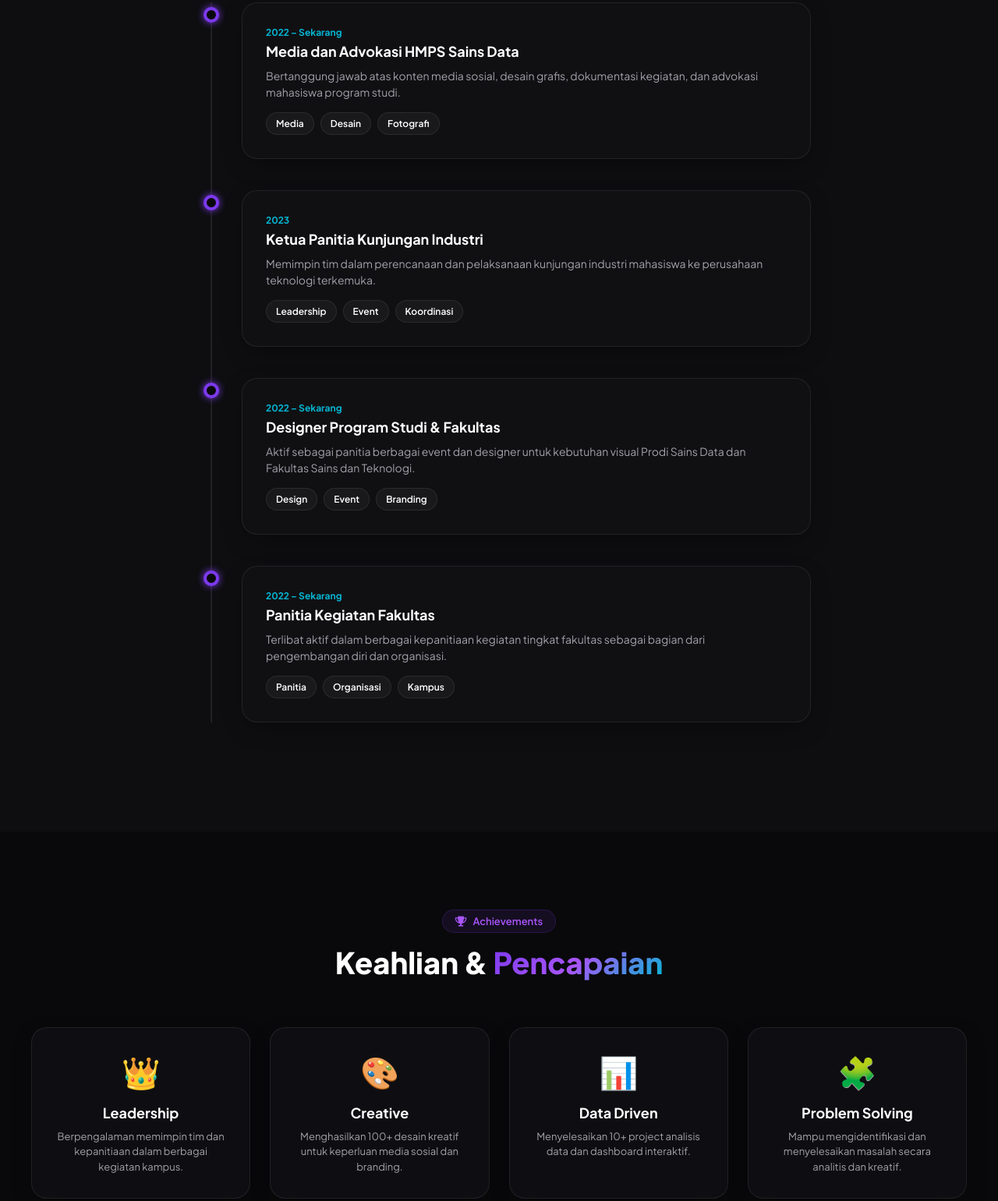
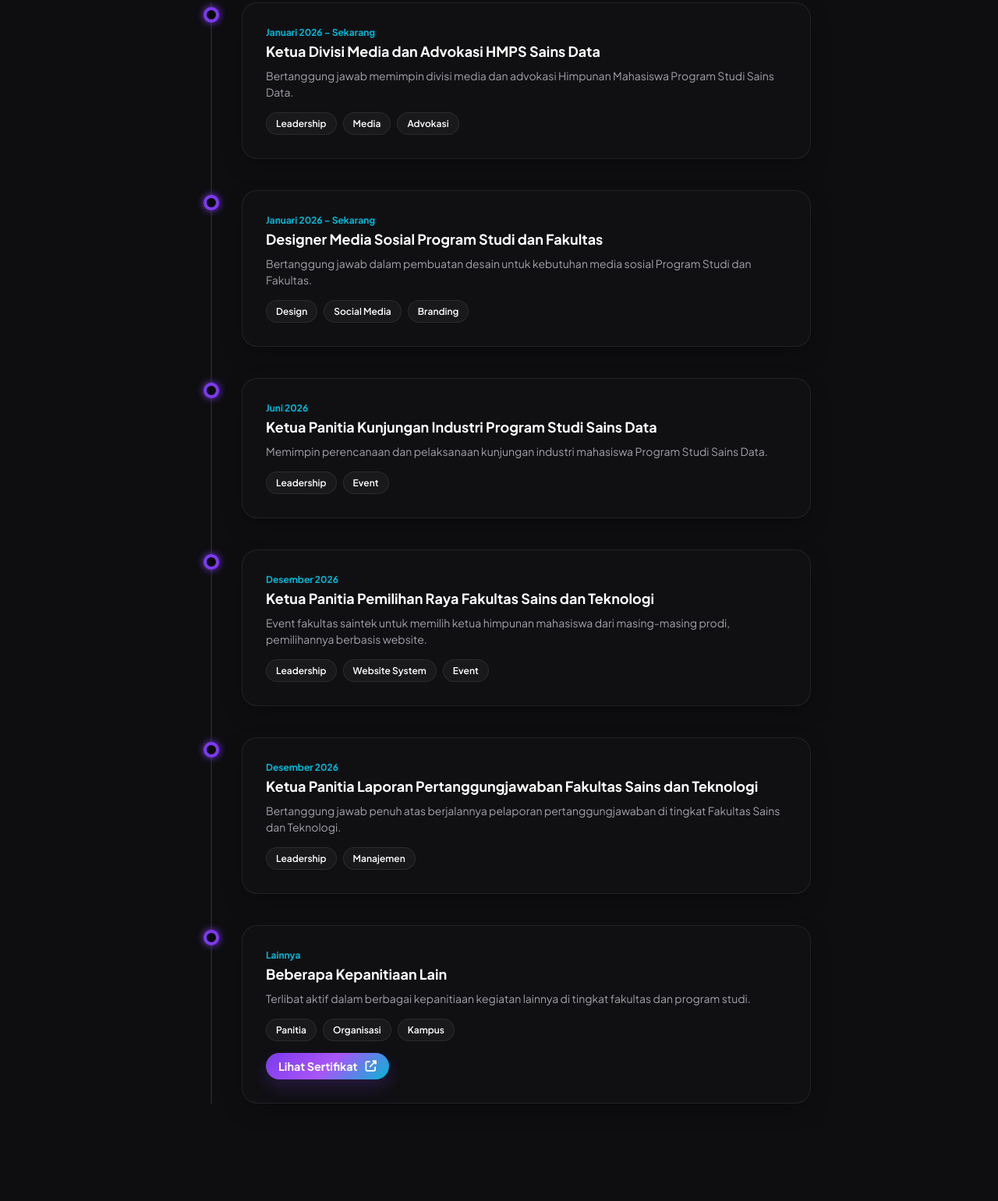
Before and after one commit to galihfaajar/portofolio, a plain HTML site: page index.html in a window 1280 px wide. Shown: the part 10199-11740 px from the top of the page at 78% size. Drawn offline with Linux system fonts and the light colour scheme.

Commit message:
Update pengalaman organisasi

```diff
--- a/index.html
+++ b/index.html
@@ -473,57 +473,81 @@
           <div class="org-item reveal">
             <div class="org-dot"></div>
             <div class="org-body">
-              <div class="org-yr">2022 – Sekarang</div>
-              <h3>Media dan Advokasi HMPS Sains Data</h3>
+              <div class="org-yr">Januari 2026 – Sekarang</div>
+              <h3>Ketua Divisi Media dan Advokasi HMPS Sains Data</h3>
               <p>
-                Bertanggung jawab atas konten media sosial, desain grafis,
-                dokumentasi kegiatan, dan advokasi mahasiswa program studi.
+                Bertanggung jawab memimpin divisi media dan advokasi Himpunan Mahasiswa Program Studi Sains Data.
               </p>
               <div class="etags">
-                <span>Media</span><span>Desain</span><span>Fotografi</span>
+                <span>Leadership</span><span>Media</span><span>Advokasi</span>
               </div>
             </div>
           </div>
           <div class="org-item reveal">
             <div class="org-dot"></div>
             <div class="org-body">
-              <div class="org-yr">2023</div>
-              <h3>Ketua Panitia Kunjungan Industri</h3>
+              <div class="org-yr">Januari 2026 – Sekarang</div>
+              <h3>Designer Media Sosial Program Studi dan Fakultas</h3>
               <p>
-                Memimpin tim dalam perencanaan dan pelaksanaan kunjungan
-                industri mahasiswa ke perusahaan teknologi terkemuka.
+                Bertanggung jawab dalam pembuatan desain untuk kebutuhan media sosial Program Studi dan Fakultas.
               </p>
               <div class="etags">
-                <span>Leadership</span><span>Event</span><span>Koordinasi</span>
+                <span>Design</span><span>Social Media</span><span>Branding</span>
               </div>
             </div>
           </div>
           <div class="org-item reveal">
             <div class="org-dot"></div>
             <div class="org-body">
-              <div class="org-yr">2022 – Sekarang</div>
-              <h3>Designer Program Studi & Fakultas</h3>
+              <div class="org-yr">Juni 2026</div>
+              <h3>Ketua Panitia Kunjungan Industri Program Studi Sains Data</h3>
               <p>
-                Aktif sebagai panitia berbagai event dan designer untuk
-                kebutuhan visual Prodi Sains Data dan Fakultas Sains dan
-                Teknologi.
+                Memimpin perencanaan dan pelaksanaan kunjungan industri mahasiswa Program Studi Sains Data.
               </p>
               <div class="etags">
-                <span>Design</span><span>Event</span><span>Branding</span>
+                <span>Leadership</span><span>Event</span>
               </div>
             </div>
           </div>
           <div class="org-item reveal">
             <div class="org-dot"></div>
             <div class="org-body">
-              <div class="org-yr">2022 – Sekarang</div>
-              <h3>Panitia Kegiatan Fakultas</h3>
+              <div class="org-yr">Desember 2026</div>
+              <h3>Ketua Panitia Pemilihan Raya Fakultas Sains dan Teknologi</h3>
               <p>
-                Terlibat aktif dalam berbagai kepanitiaan kegiatan tingkat
-                fakultas sebagai bagian dari pengembangan diri dan organisasi.
+                Event fakultas saintek untuk memilih ketua himpunan mahasiswa dari masing-masing prodi, pemilihannya berbasis website.
+              </p>
+              <div class="etags">
+                <span>Leadership</span><span>Website System</span><span>Event</span>
+              </div>
+            </div>
+          </div>
+          <div class="org-item reveal">
+            <div class="org-dot"></div>
+            <div class="org-body">
+              <div class="org-yr">Desember 2026</div>
+              <h3>Ketua Panitia Laporan Pertanggungjawaban Fakultas Sains dan Teknologi</h3>
+              <p>
+                Bertanggung jawab penuh atas berjalannya pelaporan pertanggungjawaban di tingkat Fakultas Sains dan Teknologi.
+              </p>
+              <div class="etags">
+                <span>Leadership</span><span>Manajemen</span>
+              </div>
+            </div>
+          </div>
+          <div class="org-item reveal">
+            <div class="org-dot"></div>
+            <div class="org-body">
+              <div class="org-yr">Lainnya</div>
+              <h3>Beberapa Kepanitiaan Lain</h3>
+              <p>
+                Terlibat aktif dalam berbagai kepanitiaan kegiatan lainnya di tingkat fakultas dan program studi.
               </p>
               <div class="etags">
                 <span>Panitia</span><span>Organisasi</span><span>Kampus</span>
+              </div>
+              <div style="margin-top: 15px;">
+                <a href="#" class="btn-primary" style="padding: 8px 16px; font-size: 0.9rem;" target="_blank">Lihat Sertifikat <i class="fas fa-external-link-alt"></i></a>
               </div>
             </div>
           </div>
```
